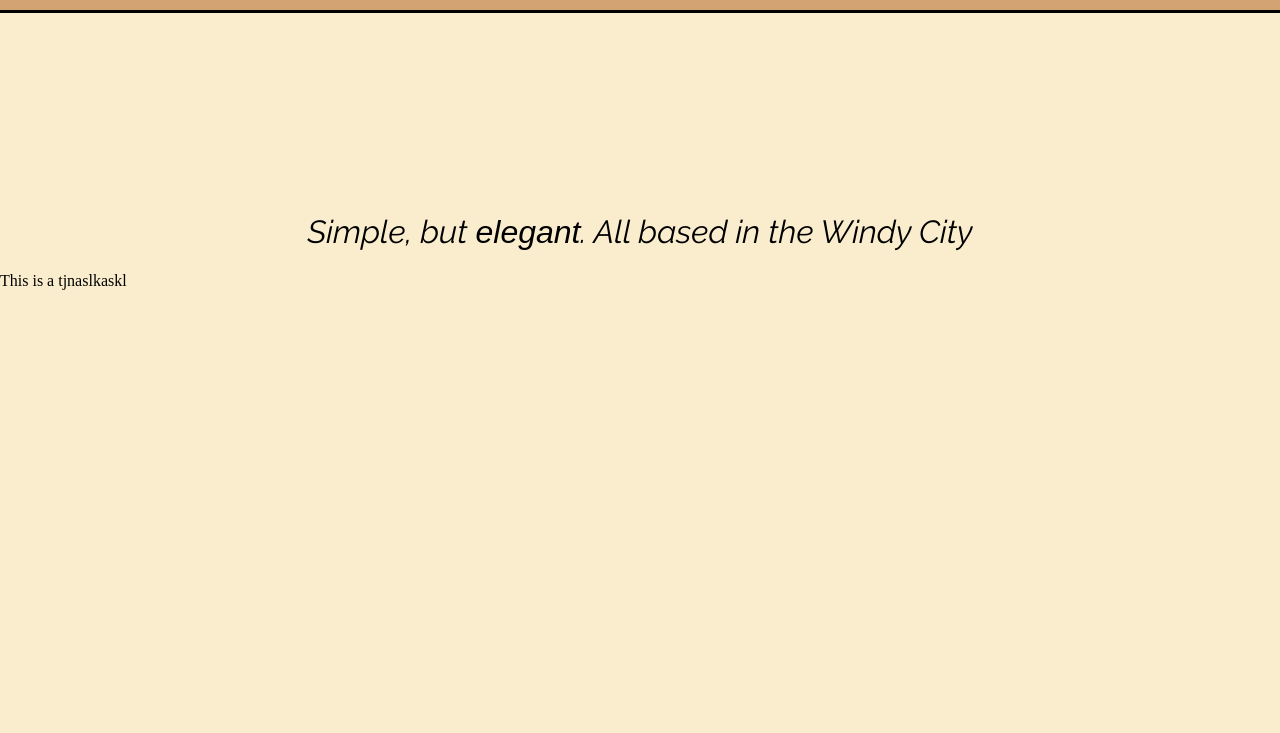
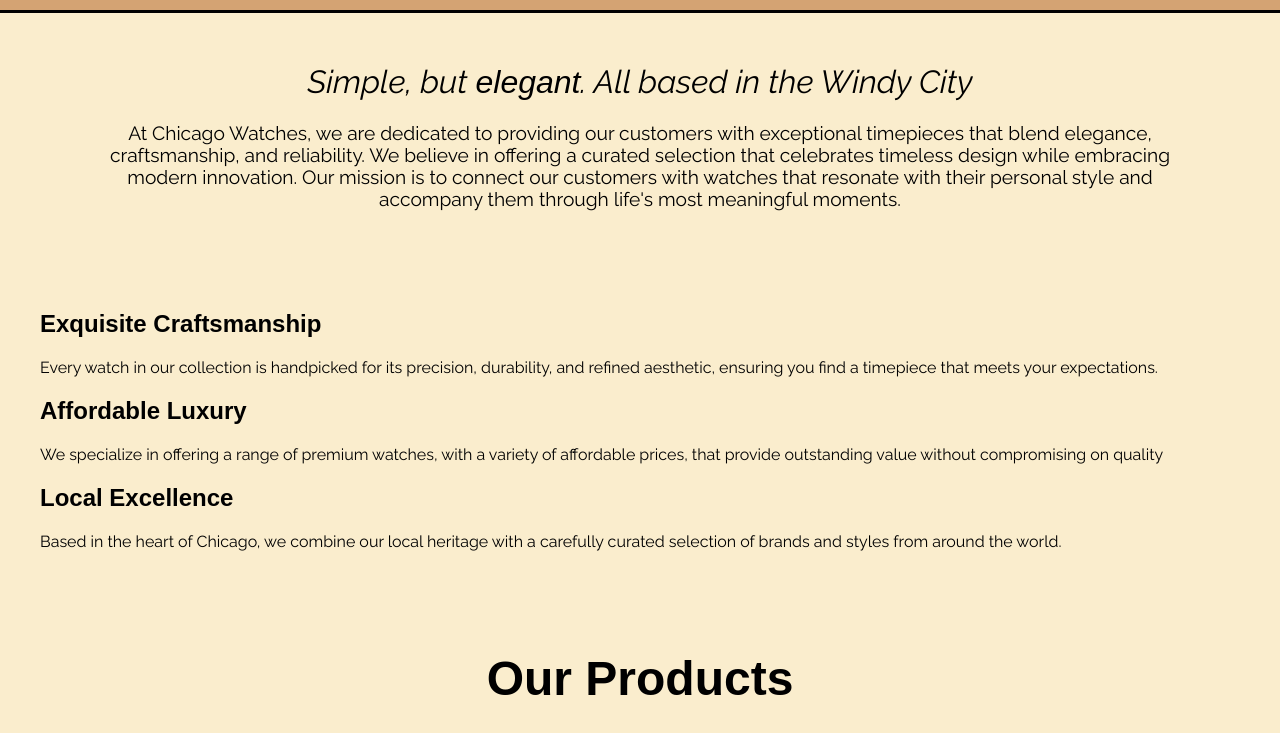
Before and after one commit to MatGalej/fcc-product-page, a plain HTML site: page src/index.html in a window 1280 px wide. Shown: the part 87-820 px from the top of the page. Drawn offline with nearby package versions, Linux system fonts and the light colour scheme; a web font is replaced by a local one.

Commit message:
Fixed bg

```diff
--- a/src/index.html
+++ b/src/index.html
@@ -3,27 +3,67 @@
 <head>
     <meta charset="UTF-8">
     <meta name="viewport" content="width=device-width, initial-scale=1.0">
-    <link rel="stylesheet" href="styles.css" />
+    <link rel="stylesheet" href="styles.css"/>
+
+    <!-- Icons for the storefront -->
+    <link rel="stylesheet"
+          href="https://fonts.googleapis.com/css2?family=Material+Symbols+Outlined:opsz,wght,FILL,GRAD@24,400,0,0&icon_names=construction"/>
+    <link rel="stylesheet"
+          href="https://fonts.googleapis.com/css2?family=Material+Symbols+Outlined:opsz,wght,FILL,GRAD@24,400,0,0&icon_names=local_mall"/>
+    <link rel="stylesheet"
+          href="https://fonts.googleapis.com/css2?family=Material+Symbols+Outlined:opsz,wght,FILL,GRAD@24,400,0,0&icon_names=attach_money"/>
+
     <link rel="icon" href="../public/icon.svg">
     <title>Chicago Watches</title>
 </head>
 <body>
 <main>
     <header id="header">
-            <img id="header-img" src="../public/icon.svg" alt="Watch face representing our company logo" />
+        <img id="header-img" src="../public/icon.svg" alt="Watch face representing our company logo"/>
         <p id="caption">Chicago Watches</p>
         <nav id="nav-bar">
             <a class="nav-link">Overview</a>
-                <a class="nav-link">Our Products</a>
+            <a class="nav-link" href="#our-products">Our Products</a>
             <a class="nav-link">Contact Us</a>
         </nav>
     </header>
 
     <div id="main-page-bg">
         <div id="main-page-content">
+            <div id="page-header">
                 <h1 id="text-header">Simple, but <span class="fancy-text">elegant</span>. All based in the Windy
                     City</h1>
-                <p>This is a tjnaslkaskl</p>
+                <p id="mission-statement">At Chicago Watches, we are dedicated to providing our customers with
+                    exceptional timepieces that blend elegance, craftsmanship, and reliability. We believe in offering a
+                    curated selection that
+                    celebrates timeless design while embracing modern innovation. Our mission is to connect our
+                    customers with watches that resonate with their personal style and accompany them through life's
+                    most meaningful moments.</p>
+            </div>
+
+            <div id="company-values">
+                <ul>
+                    <li>
+                        <h2>Exquisite Craftsmanship</h2>
+                        <p>Every watch in our collection is handpicked for its precision, durability, and
+                            refined aesthetic, ensuring you find a timepiece that meets your expectations.</p>
+                    </li>
+                    <li>
+                        <h2>Affordable Luxury</h2>
+                        <p>We specialize in offering a range of premium watches, with a variety of affordable prices,
+                            that provide outstanding value without compromising on quality</p>
+                    </li>
+                    <li>
+                        <h2>Local Excellence</h2>
+                        <p>Based in the heart of Chicago, we combine our local heritage with a carefully
+                            curated selection of brands and styles from around the world.</p>
+                    </li>
+                </ul>
+            </div>
+
+            <div id="products">
+                <h1 id="our-products">Our Products</h1>
+            </div>
         </div>
     </div>
 </main>
--- a/src/styles.css
+++ b/src/styles.css
@@ -1,5 +1,7 @@
 @import url('https://fonts.googleapis.com/css2?family=Quintessential&display=swap');
 @import url('https://fonts.googleapis.com/css2?family=Raleway:ital,wght@0,100..900;1,100..900&display=swap');
+
+/* Just for reference: https://coolors.co/palette/ccd5ae-e9edc9-fefae0-faedcd-d4a373*/
 
 *, *::before, *::after {
     box-sizing: border-box;
@@ -41,6 +43,7 @@ body {
 #nav-bar a {
     margin: 25px;
     text-decoration: none;
+    color: black;
     font-family: "Raleway", sans-serif;
 }
 
@@ -64,18 +67,46 @@ body {
     z-index: -1;
     background-color: #FAEDCD;
     margin-top: 100px;
-    height: 100vh;
+    height: 100%;
     width: 100%;
 }
 
-#main-page-content {
-    position: relative;
+#page-header {
+    margin: 50px auto auto auto;
+    text-align: center;
+    width: 85%;
+}
+
+#mission-statement {
+    font-family: "Raleway", sans-serif;
+    font-size: 1.2em;
 }
 
 #text-header {
     font-family: "Raleway", sans-serif;
     font-style: italic;
     font-weight: normal;
+}
+
+#company-values {
+    margin-top: 100px;
+}
+
+#company-values li {
+    list-style: none;
+}
+
+#company-values h2 {
+    font-family: "Quintessential", sans-serif;
+}
+
+#company-values p {
+    font-family: "Raleway", sans-serif;
+}
+
+#our-products {
+     font-family: "Quintessential", sans-serif;
+    font-size: 3rem;
     text-align: center;
-    margin-top: 200px;
+    margin-top: 100px;
 }
```
Lines whose indentation alone changed are shown as unchanged.
